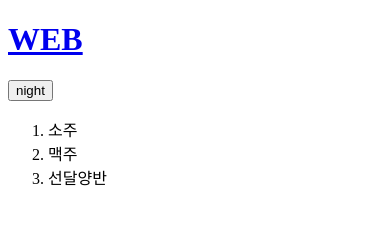
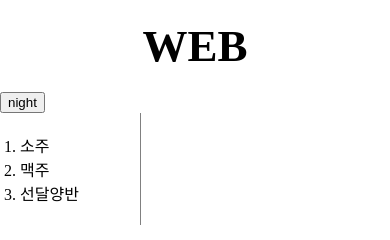
Before and after one commit to tmania7/tosundal, a plain HTML site: page index.html in a window 390 px wide. Drawn offline with nearby package versions, Linux system fonts and the light colour scheme.

Commit message:
Add files via upload

```diff
--- a/index.html
+++ b/index.html
@@ -3,6 +3,7 @@
 <head>
   <title>Alcohol - Welcome</title>
   <meta charset="utf-8">
+  <link rel="stylesheet" href="style.css">
   <script src="https://ajax.googleapis.com/ajax/libs/jquery/3.2.1/jquery.min.js"></script>
   <script src="colors.js"></script>
 </head>
--- /dev/null
+++ b/style.css
@@ -0,0 +1,47 @@
+  body{
+    margin:0;
+  }
+  a{
+    color:black;
+    text-decoration:none;
+  }
+  h1{
+    font-size:45px;
+    text-align: center;
+    border-bottom:1px solid gray;
+    margin:0;
+    padding: 20px;
+  }
+  ol{
+    border-right:1px solid gray;
+    width:100px;
+    margin:0;
+    padding: 20px;
+  }
+
+  #grid{
+    display: grid;
+    grid-template-columns: 150px 1fr;
+  }
+  ol{
+    border-right: 1px solid gray;
+    width:100px;
+    margin:0;
+    padding: 20px;
+  }
+  #grid #article{
+    padding-left:25px;
+  }
+
+  /* 그리드 -> 블록 (나란히 보이다가, px 작아지면, 아래로 내려오도록) */
+  @media(max-width:800px){
+    #grid{
+      display: block;
+    }
+    #grid ol{
+      border-right: none;
+    }
+    h1{
+      border-bottom:none;
+    }
+  }
```
